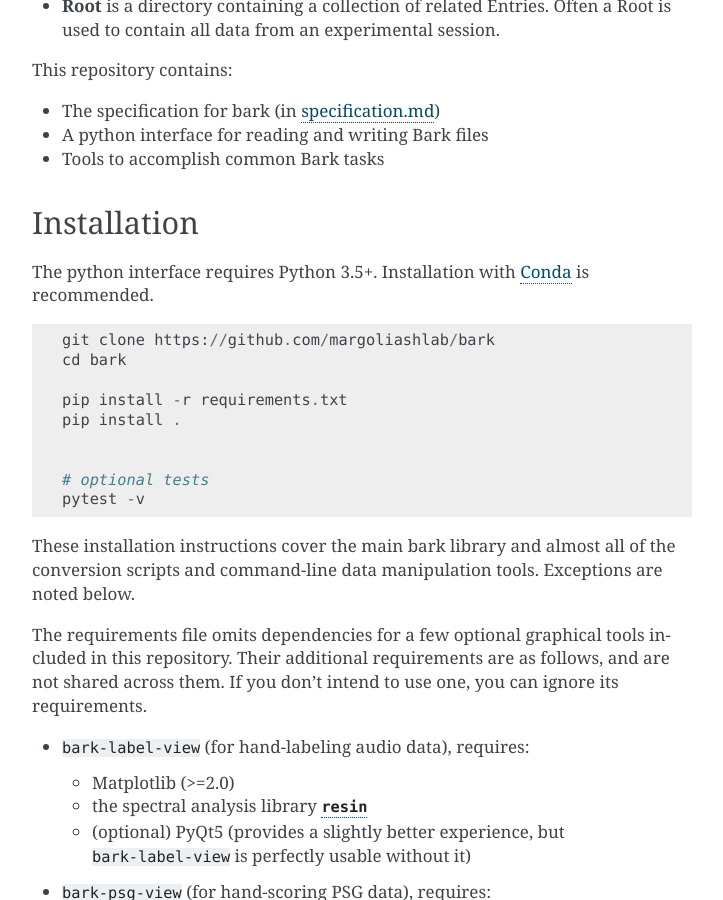
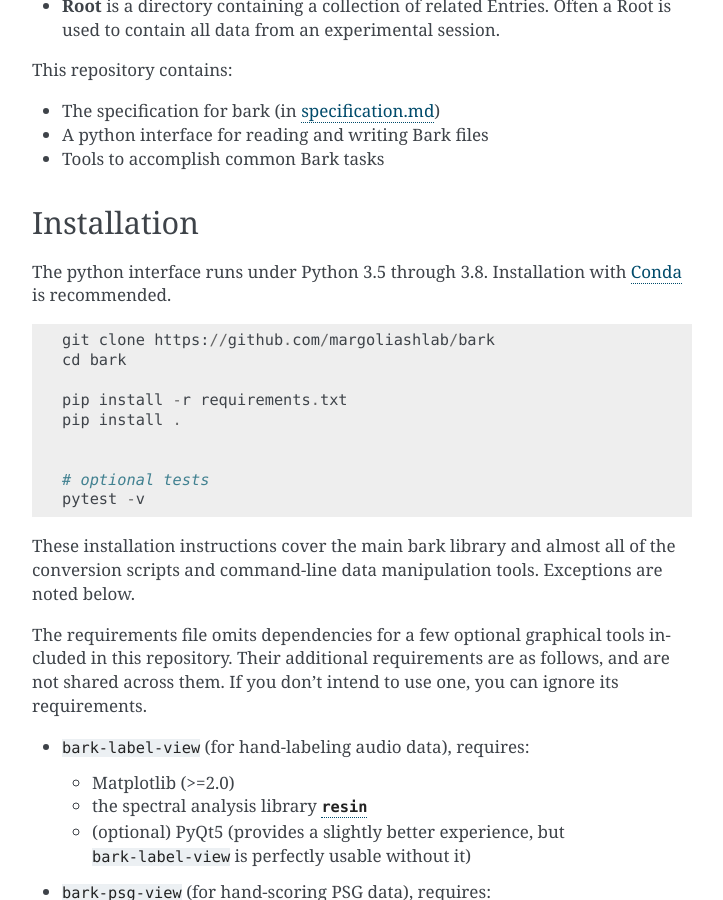
Before and after one commit to kylerbrown/bark, a Sphinx documentation site: the page built from docs/README.md, in a window 1280 px wide and 900 px high, scrolled down 1362 px. Shown: the whole window, without its empty margins (388-1111 px from the left). Built offline with Sphinx 7.4.7, drawn with Linux system fonts in a browser that asks for light colours.

Commit message:
Update python version requirement

```diff
--- a/docs/README.md
+++ b/docs/README.md
@@ -57,7 +57,7 @@ This repository contains:
 
 ## Installation
 
-The python interface requires Python 3.5+. Installation with [Conda](http://conda.pydata.org/miniconda.html) is recommended.
+The python interface runs under Python 3.5 through 3.8. Installation with [Conda](http://conda.pydata.org/miniconda.html) is recommended.
 
     git clone https://github.com/margoliashlab/bark
     cd bark
```
